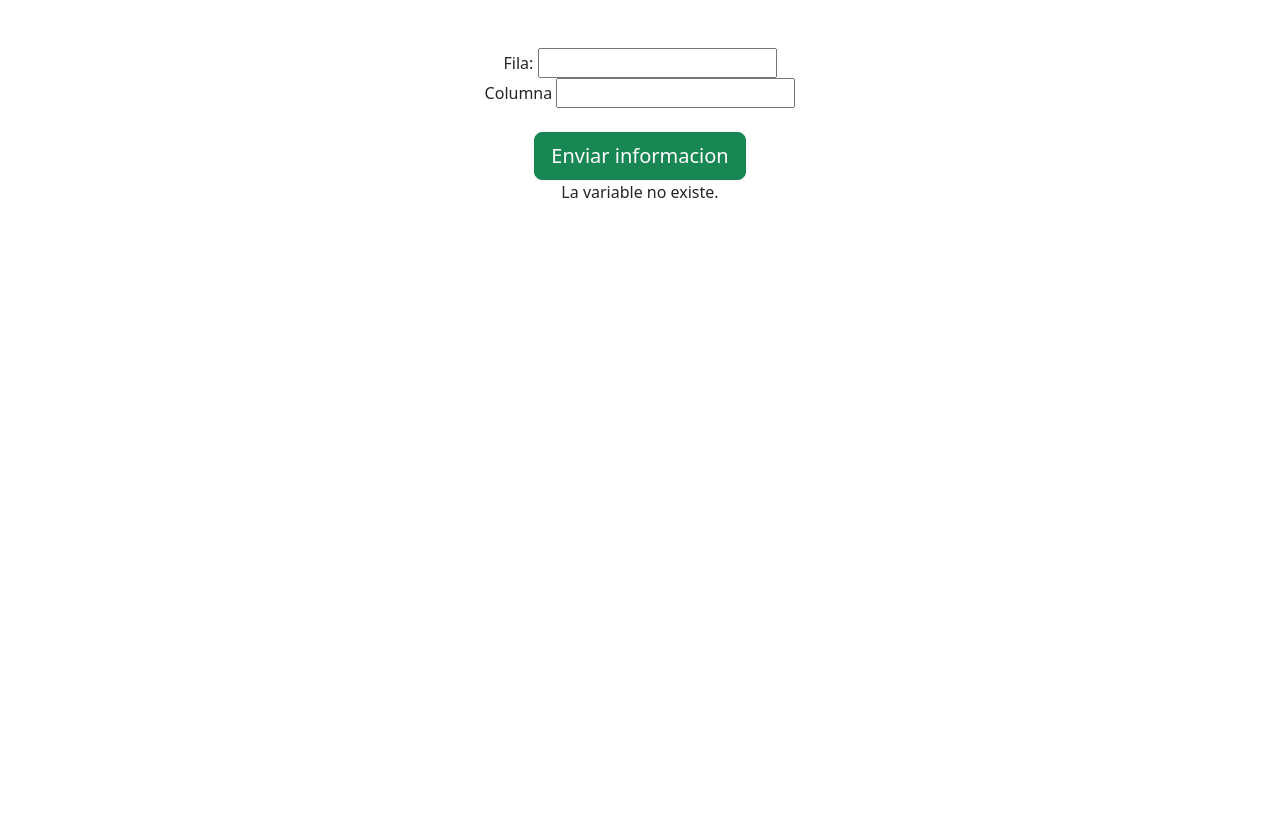
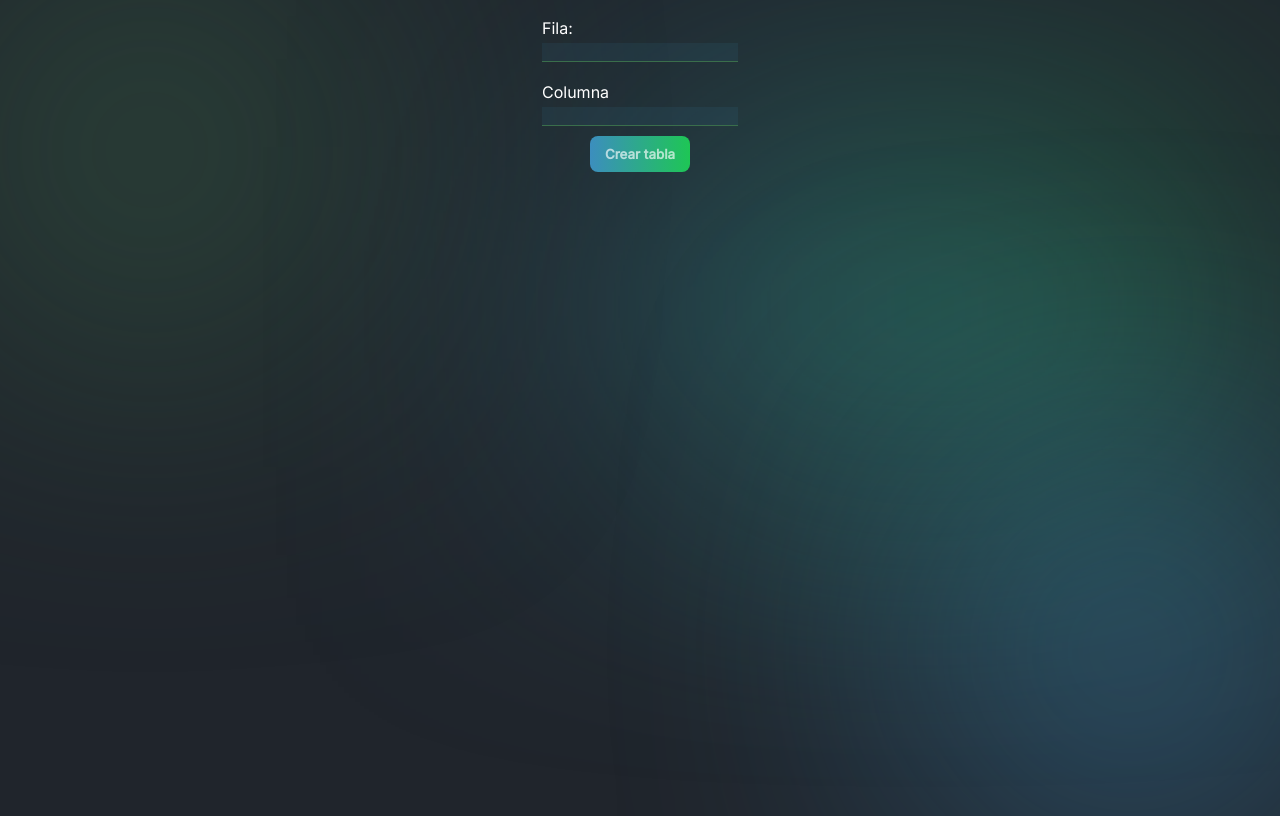
Before and after one commit to GoakingFy/tablero-django, a Django app: page /crear_tablero in a window 1280 px wide. Run offline with Django 3.2, Linux system fonts and the light colour scheme.

Commit message:
se ha agregado estilos

```diff
--- /dev/null
+++ b/buscaminas/static/css/style.css
@@ -0,0 +1,208 @@
+*{
+    font-family: 'Inter', sans-serif;
+}
+
+body{
+   background-color: #20252C;
+    display: flex;
+    justify-content: center;
+    align-items: center;
+    height: 100vh;
+    overflow: hidden;
+}
+
+.container_card{
+    display: flex;
+    justify-content: center;
+    align-items: center;
+    flex-direction: column;
+    padding: 50px;
+    height: auto;
+    background-color: transparent;
+    position: relative;
+}
+
+body::before{
+    content: "";
+    width: 300px;
+    height: 300px;
+    position: absolute;
+    background-color: #3a6e4b;
+    border-radius: 50%;
+    left: 0px;
+    top: 0px;
+    z-index: -1;
+    filter: blur(150px);
+}
+
+body::after{
+    content: "";
+    width: 300px;
+    height: 300px;
+    position: absolute;
+    background-color: #3c8ebe;
+    border-radius: 50%;
+    right: 0px;
+    bottom: 0px;
+    z-index: -1;
+    filter: blur(150px);
+}
+
+.card{
+
+    padding: 30px 80px;
+    position: relative;
+
+}
+.card::before{
+    left: 0;
+    top: 0;
+    content: "";
+    height:170px;
+    width:  565px;
+    position: absolute;
+    filter: blur(80px);
+    background: rgb(60,142,190);
+background: linear-gradient(90deg, rgba(60,142,190,1) 0%, rgba(30,198,85,1) 100%);
+    z-index: -1;
+}
+.card h1{
+    margin: 0;
+}
+.container_info{
+    display: flex;
+    align-items: center;
+    justify-content: space-between;
+    margin: 15px 0px;
+}
+
+.container_info sub{
+    padding: 10px 35px;
+    background-color: #fff;
+    border-radius: 8px;
+    font-weight: bold;
+}
+
+.a-create-table{
+    border-radius: 8px;
+
+    padding: 10px 15px;
+    text-decoration: none;
+    font-family: 'Inter', sans-serif;
+    background: rgb(60,142,190);
+    color: #ffffffa5;
+    font-weight: bold;
+    background: linear-gradient(90deg, rgba(60,142,190,1) 0%, rgba(30,198,85,1) 100%);
+    transition: transform .2s ease-in-out;
+}
+
+
+.a-create-table:hover{
+    transform: scale(1.2);
+    color: #ffffff;
+}
+
+
+/* ESTILOS PAGINA CREAR TABLERO */
+
+.body_crear_tablero{
+    justify-content: flex-start;
+    flex-direction: column;
+    align-items: center;
+    overflow-y:scroll ;
+}
+
+.form_crear_tablero{
+    display: flex;
+    flex-direction: column;
+    justify-content: center;
+    align-items: center;
+
+}
+
+.form-group{
+    display: flex;
+    flex-direction: column;
+    margin: 10px 0px;
+
+}
+
+.form-group label{
+    color: #fff;
+    margin-bottom: 5px;
+}
+
+.form-group input{
+    background-color: #3c8ebe17;
+    border: none;
+    border-bottom: 1px solid #3a6e4b;
+    color: #fff;
+}
+
+
+.form-group input:focus{
+    outline: none;
+}
+
+
+.btn_form{
+    border-radius: 8px;
+
+    padding: 10px 15px;
+    text-decoration: none;
+    font-family: 'Inter', sans-serif;
+    background: rgb(60,142,190);
+    color: #ffffffa5;
+    font-weight: bold;
+    background: linear-gradient(90deg, rgba(60,142,190,1) 0%, rgba(30,198,85,1) 100%);
+    transition: transform .2s ease-in-out;
+    cursor: pointer;
+    border: none;
+}
+
+
+.btn_form:hover{
+    transform: scale(1.1);
+    color: #ffffff;
+}
+
+.container_table{
+    margin-top: 50px;
+    position: relative;
+    display: flex;
+}
+
+aside{
+    margin-right: 20px;
+
+}
+
+aside p{
+    color: #fff;
+    height: 50px;
+    margin: 0;
+    line-height:100px;
+}
+
+.container_table::before{
+
+    content: "";
+    height:170px;
+    width:  565px;
+    position: absolute;
+    filter: blur(150px);
+    background: rgb(60,142,190);
+background: linear-gradient(90deg, rgba(60,142,190,1) 0%, rgba(30,198,85,1) 100%);
+    z-index: -1;
+}
+
+table{
+    color: #fff;
+    border: 2px solid #fff;
+    margin: 20px 0px;
+
+}
+
+table td{
+    border: 2px solid #fff;
+}
--- a/buscaminas/templates/buscaminas/crear_tablero.html
+++ b/buscaminas/templates/buscaminas/crear_tablero.html
@@ -1,43 +1,57 @@
+{% load static %}
 <!DOCTYPE html>
 <html lang="en">
   <head>
     <meta charset="UTF-8" />
+    <link rel="stylesheet" href="{% static 'css/style.css' %}" />
+    <link rel="preconnect" href="https://fonts.googleapis.com" />
+    <link rel="preconnect" href="https://fonts.gstatic.com" crossorigin />
+    <link
+      href="https://fonts.googleapis.com/css2?family=Inter:wght@400;500&family=Lora:wght@500&display=swap"
+      rel="stylesheet"
+    />
     <meta name="viewport" content="width=device-width, initial-scale=1.0" />
-    <link href="https://cdn.jsdelivr.net/npm/bootstrap@5.3.2/dist/css/bootstrap.min.css" rel="stylesheet" integrity="sha384-T3c6CoIi6uLrA9TneNEoa7RxnatzjcDSCmG1MXxSR1GAsXEV/Dwwykc2MPK8M2HN" crossorigin="anonymous">
+
     <title>Document</title>
   </head>
-  <body>
-    <div class="container text-center pt-5">
-
-    <div class='jumbotron'>
-      <form action="{% url 'crear_tablero' %}" method="get">
-
+  <body class="body_crear_tablero">
+    <form class="form_crear_tablero" action="{% url 'crear_tablero' %}" method="get">
       {% for field in table_form %}
-        <div class='form-group'>
+      <div class="form-group">
         <label for="{{ field.name }}">{{ field.label }}</label>
         {{ field }}
       </div>
       {% endfor %}
-        <br>
-        <center><button type="submit" class="btn btn-success btn-lg">Enviar informacion</button></center>
+
+      <button  type="submit" class="btn_form">Crear tabla</button>
     </form>
 
-    </div>
+    <div class="container_table">
+      {% if columna and fila %}
+      <aside>
+        {% for row in fila %}
+        <p>{{ forloop.counter }}</p>
+        {% endfor %}
+      </aside>
 
-    {% if columna and fila %}
     <table border="1">
       {% for row in fila %}
+
       <tr>
         {% for col in columna %}
-          <td>Fila {{ forloop.parentloop.counter }}, Columna {{ forloop.counter }}</td>
+        <td>
+         🟩🟦
+         <br>
+         🟦🟩
+
+        </td>
         {% endfor %}
       </tr>
       {% endfor %}
     </table>
 
+    {% endif %}
+    </div>
 
-    {% else %}
-        <p>La variable no existe.</p>
-    {% endif %}
   </body>
 </html>
```
Also changed, not shown: buscaminas/templates/buscaminas/index.html (+20 -6 lines). Lines whose indentation alone changed are shown as unchanged.
